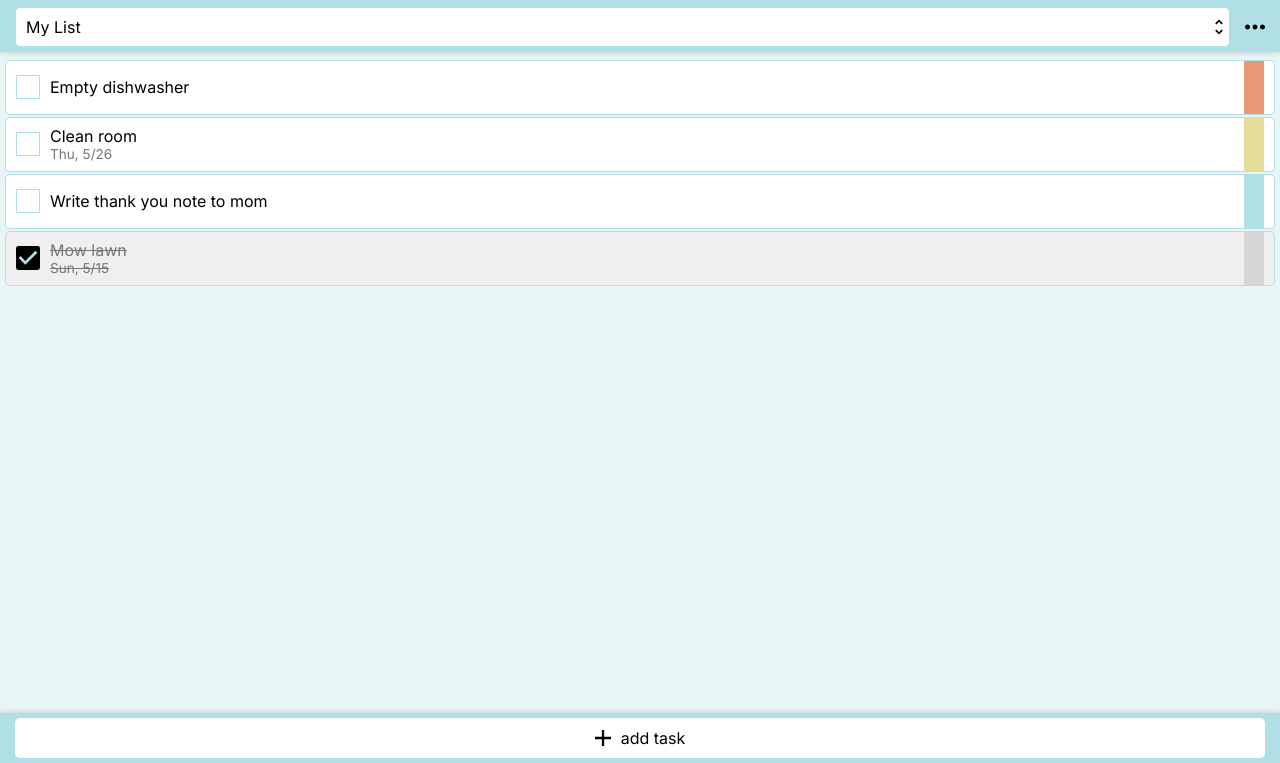
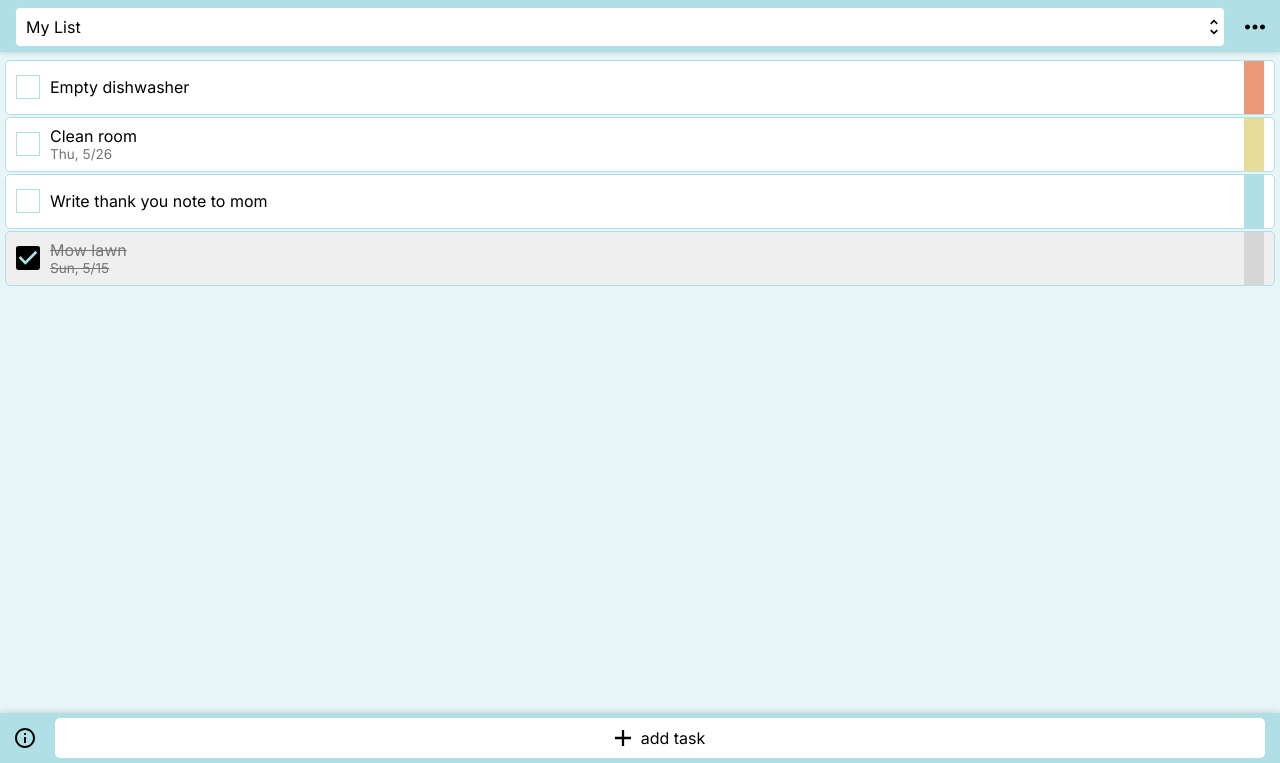
Before and after one commit to rickertl/todo-app, a website built with webpack: page dist/index.html in a window 1280 px wide. Shown: the part 37-800 px from the top of the page. Built offline with Linux system fonts and the light colour scheme.

Commit message:
added info icon, not function yet

```diff
--- a/src/style.scss
+++ b/src/style.scss
@@ -114,7 +114,7 @@ header {
   .task-list-nav {
     display: grid;
     grid-template-columns: 1fr auto;
-    grid-column-gap: 15px;
+    grid-column-gap: 20px;
     padding: 0 15px;
     #select-project {
       select {
@@ -336,6 +336,10 @@ footer {
   position: fixed;
   bottom: 0;
   width: 100%;
+  display: grid;
+  grid-template-columns: auto 1fr;
+  align-items: center;
+  grid-column-gap: 20px;
   padding: 5px 15px;
   background-color: powderblue;
   box-shadow: 0 -2px 4px rgba($color: #000000, $alpha: 0.1);
```
Also changed, not shown: dist/index.html, dist/main.js, src/images/info.svg (added).
